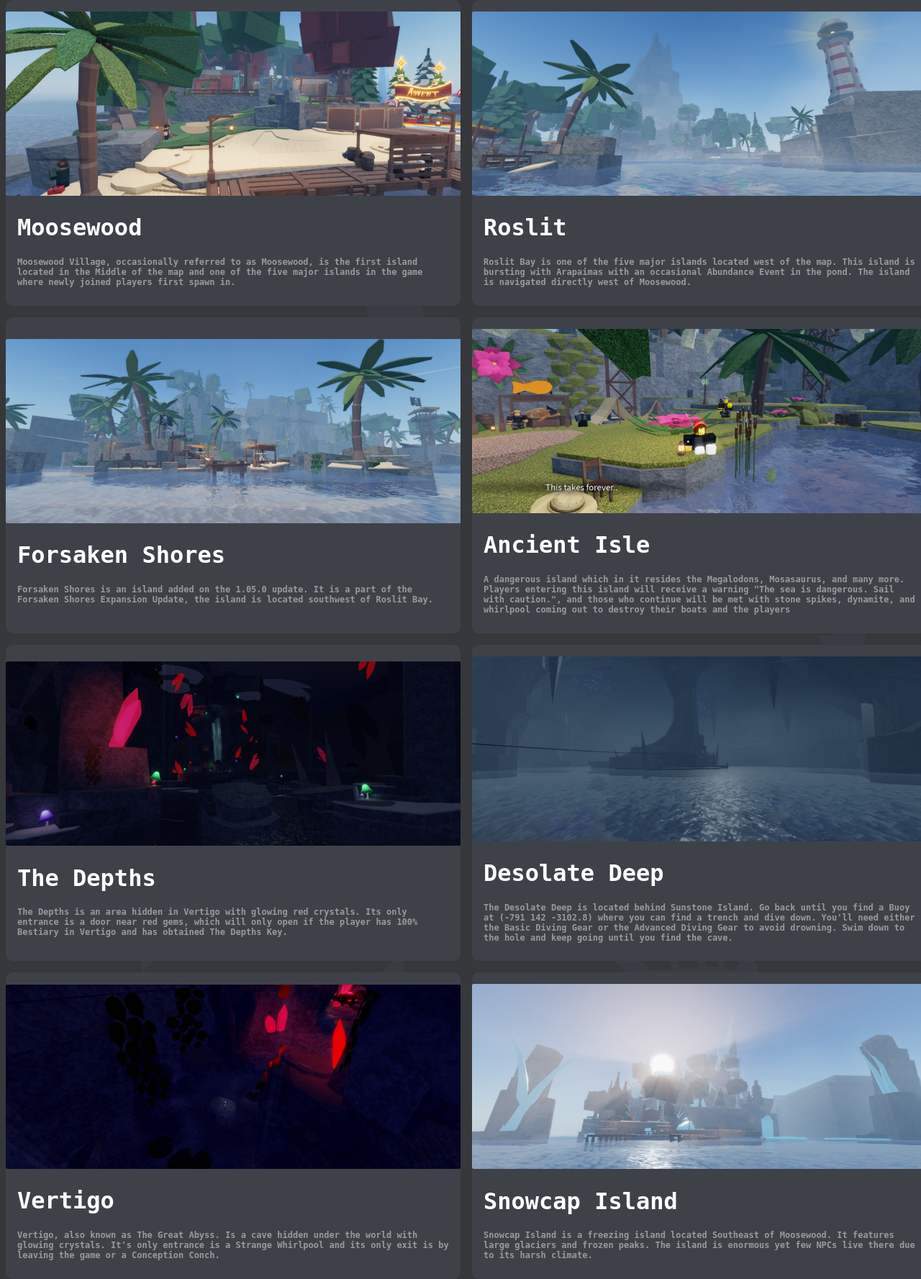
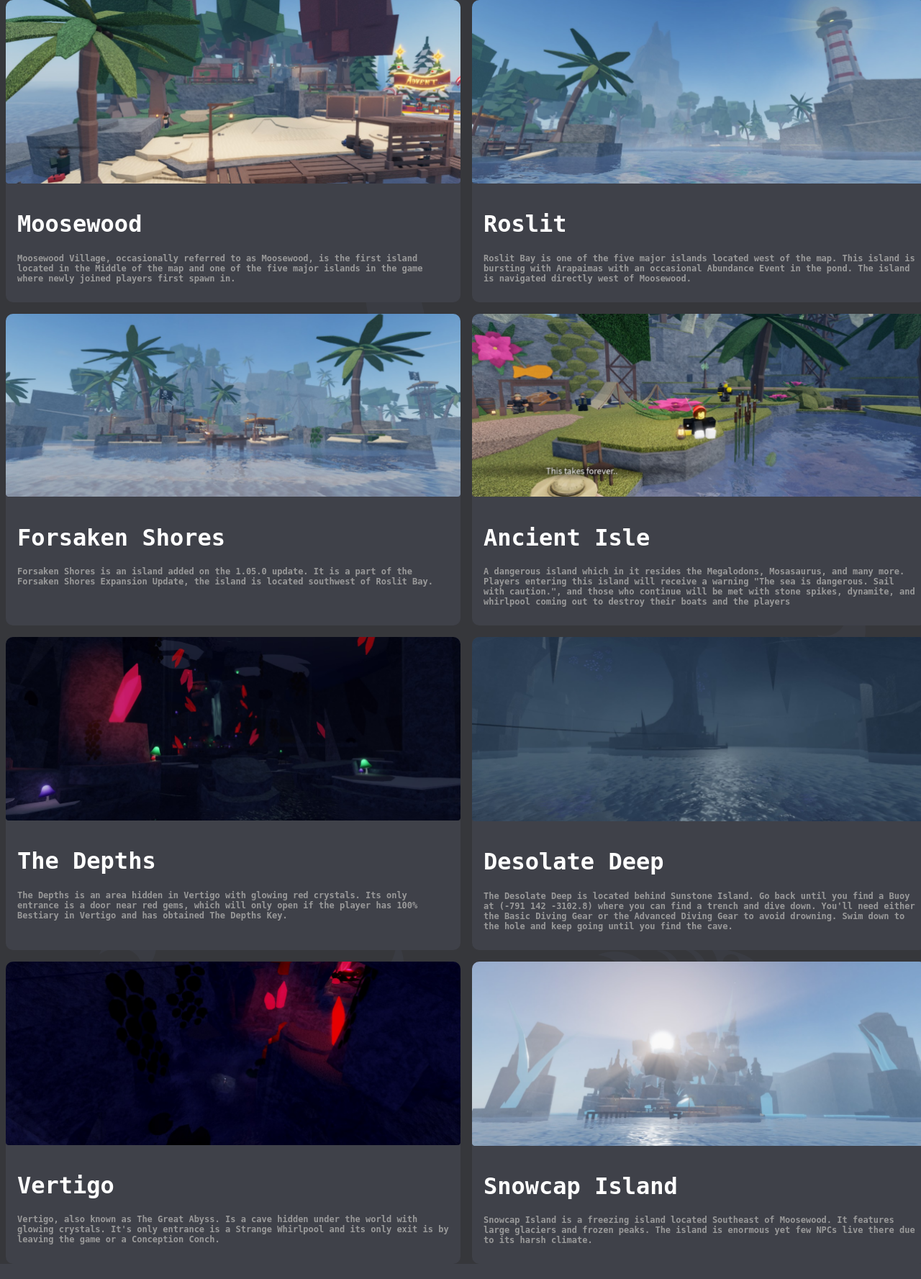
Before and after one commit to dhikryaaa/Fischmania, a PHP site: page / in a window 1280 px wide. Shown: the part 263-2040 px from the top of the page at 72% size. After the commit the page ends 2019 px from the top, so only its background shows below. Run offline with PHP 8.4, Linux system fonts and the light colour scheme; some web fonts are replaced.

Commit message:
Update index.php

```diff
--- a/index.php
+++ b/index.php
@@ -8,31 +8,35 @@
     <link rel="preconnect" href="https://fonts.gstatic.com" crossorigin>
     <link href="https://fonts.googleapis.com/css2?family=Martian+Mono:wght@100..800&display=swap" rel="stylesheet">
     <style>
-        body, html{
+        body, html {
             height: 100vh;
             width: 100%;
+            overflow-x: hidden;
             background: url(./src/bintang=ikan.png);
             font-family: "Martian Mono", monospace;
             font-optical-sizing: auto;
             font-weight: 400;
             font-style: normal;
-            font-variation-settings:
-                "wdth" 100;
+            font-variation-settings: "wdth" 100;
+            background-color: #38393D;
         }
-        nav{
-            display:flex;
+
+        nav {
+            display: flex;
             flex-direction: row;
             justify-content: space-between;
             font-size: large;
             align-items: center;
             padding: 1em;
         }
-        nav a{
+
+        nav a {
             text-decoration: none;
             color: #FFFFFF;
             font-size: 2em;
         }
-        .authBtn{
+
+        .authBtn {
             color: #3F4149;
             background-color: #FFE44A;
             border: none;
@@ -41,11 +45,12 @@
             cursor: pointer;
         }
 
-        .authBtn a{
+        .authBtn a {
             color: #3F4149;
             font-size: 2em;
         }
-        h2{
+
+        h2 {
             font-size: 12px;
             color: #9A9A9A;
         }
@@ -53,7 +58,7 @@
         .grid {
             display: grid;
             grid-template-columns: repeat(2, 1fr);
-            grid-template-rows: repeat(2, auto);
+            grid-template-rows: repeat(4, auto); /* Modified to allow grid items to grow */
             gap: 1em;
         }
 
@@ -63,11 +68,25 @@
             overflow: hidden;
             display: flex;
             flex-direction: column;
-            justify-content: center;
             align-items: center;
-            padding: 1em;
             color: #FFFFFF;
         }
+
+        .top-image {
+            width: 100%;
+            flex-shrink: 0;
+        }
+
+        .top-image img {
+            width: 100%;
+            height: auto;
+            display: block;
+        }
+
+        .text-description {
+            padding: 1em;
+        }
+
     </style>
 </head>
 <body>
```
